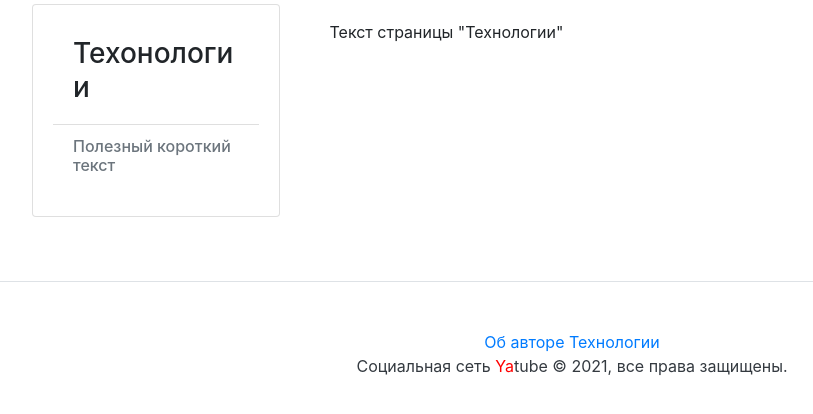
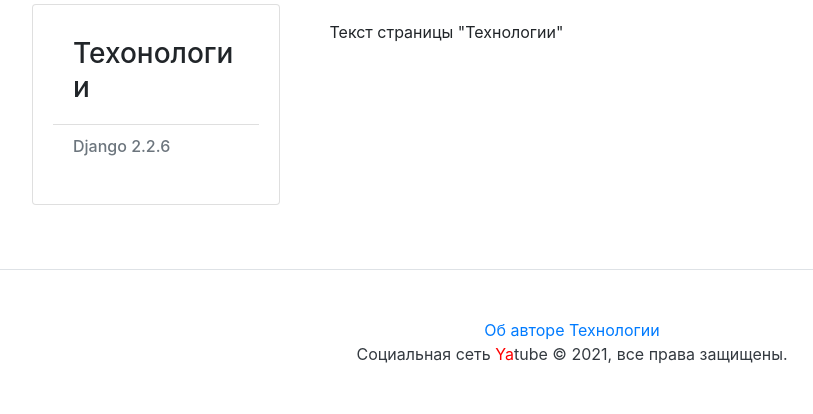
Before and after one commit to mitabunov/hw05_final, a Django app: page /about/tech/ in a window 1280 px wide. Shown: the part 56-470 px from the top of the page, without its empty margins (68-881 px from the left). Run offline with Django 3.2, Linux system fonts and the light colour scheme; some libraries are stand-ins or nearby versions.

Commit message:
Update tech.html

```diff
--- a/templates/about/tech.html
+++ b/templates/about/tech.html
@@ -16,7 +16,7 @@
                         </li>
                         <li class="list-group-item">
                             <div class="h6 text-muted">
-                                Полезный короткий текст
+                                <p>Django 2.2.6</p>
                             </div>
                         </li>
                     </ul>
```
